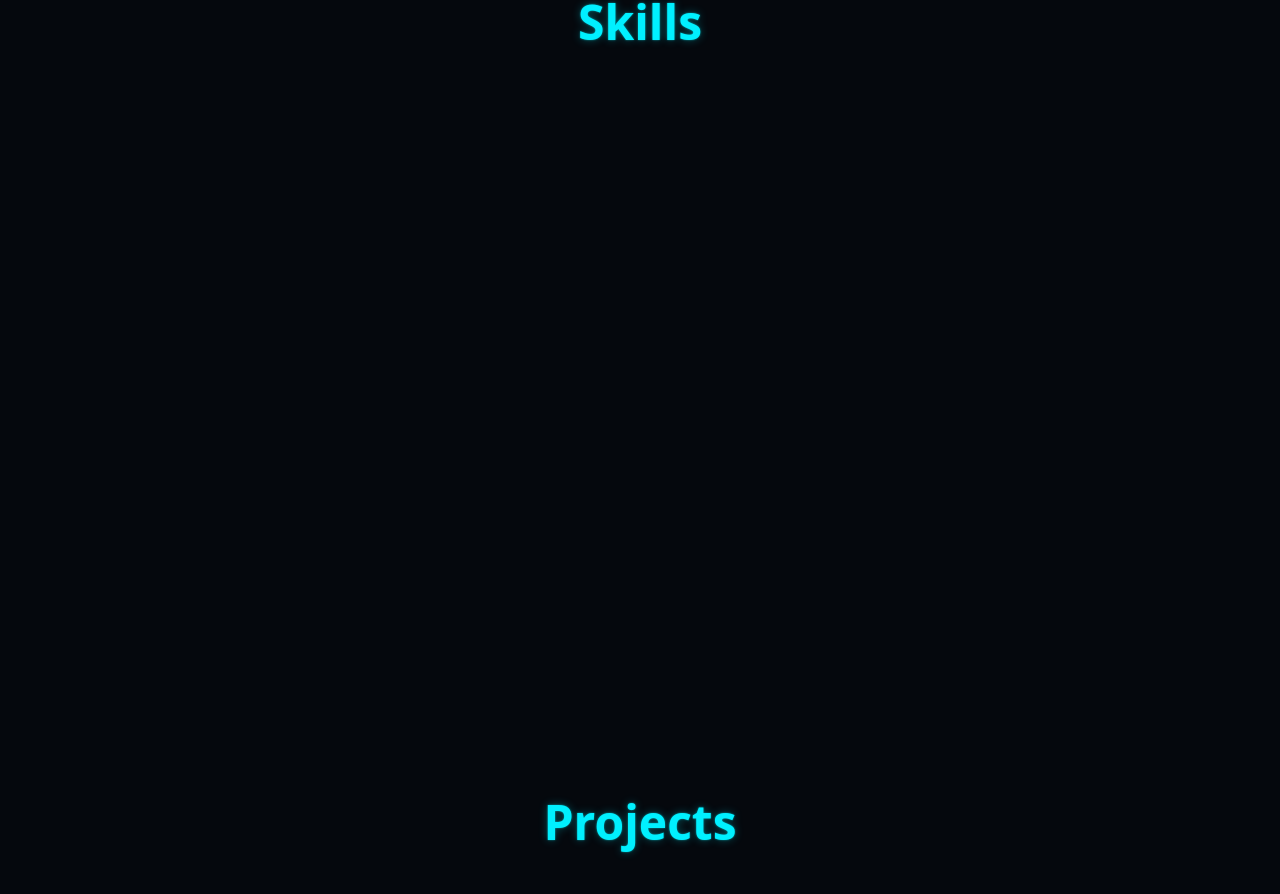
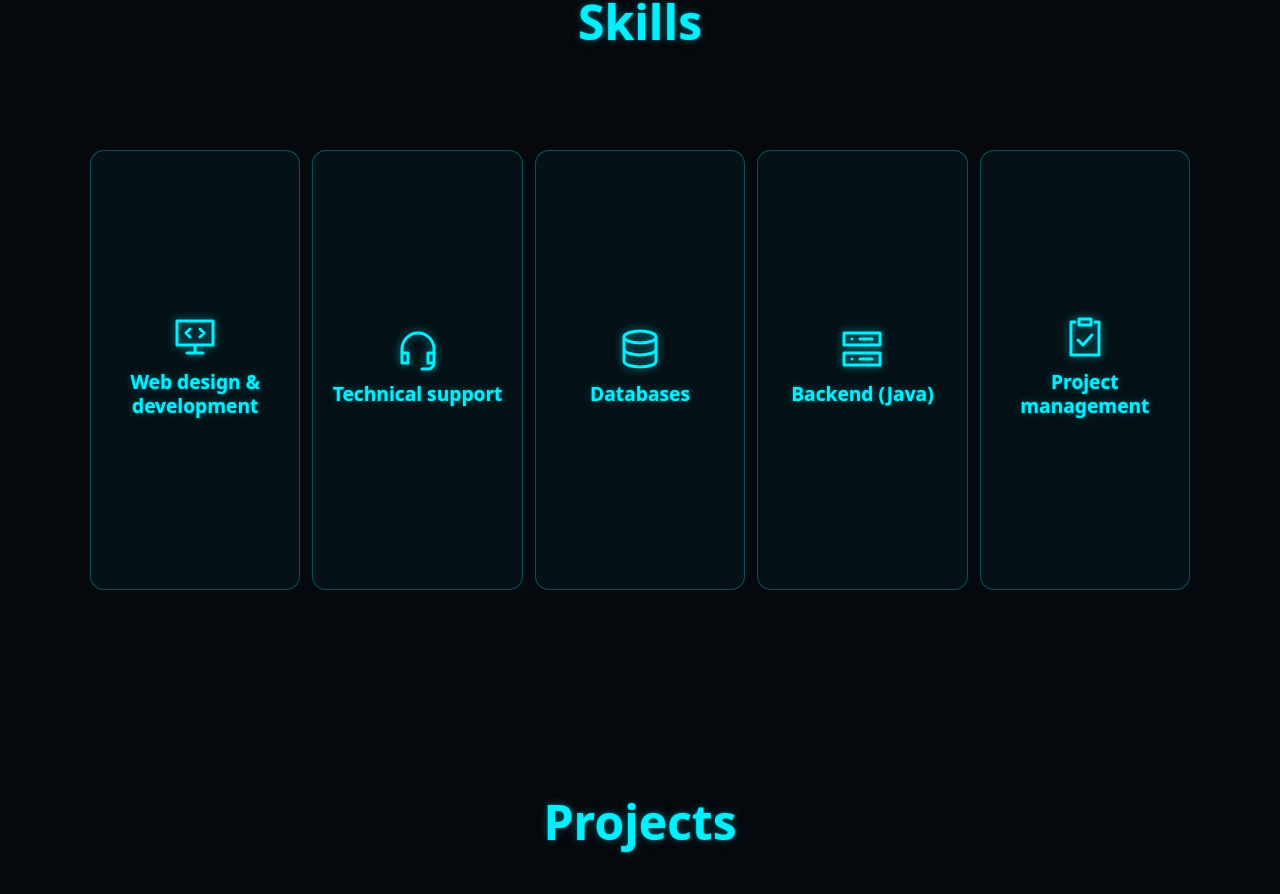
Before and after one commit to olegkoltsovace-source/Portfolio, a Vue app: page / in a window 1280 px wide. Shown: the part 900-1794 px from the top of the page. Built offline with nearby package versions, Linux system fonts and the light colour scheme; what @tsparticles/vue3 would draw is missing.

Commit message:
Add Skills section

```diff
--- a/src/components/SkillsSection.vue
+++ b/src/components/SkillsSection.vue
@@ -1,10 +1,303 @@
 <template>
   <!-- The id ("skills") is passed in from App.vue and lands on this <section> -->
-  <section class="section section--content skills">
+  <section ref="sectionEl" class="section section--content skills">
     <h2 class="section-title">Skills</h2>
 
     <div class="section-body">
-      <!-- Skills content goes here -->
+      <!-- One panel per skill. Hover (or tap on a phone) grows one panel and reveals its details. -->
+      <div ref="gridEl" class="skills-grid" @mouseleave="active = null">
+        <button
+          v-for="(skill, i) in skills"
+          :key="skill.name"
+          class="skill"
+          :class="{ active: active === i }"
+          :aria-expanded="active === i"
+          @mouseenter="active = i"
+          @focus="active = i"
+          @click="active = i"
+        >
+          <svg class="skill-icon" viewBox="0 0 24 24" aria-hidden="true">
+            <path :d="skill.icon" />
+          </svg>
+          <span class="skill-name">{{ skill.name }}</span>
+          <span class="skill-details">
+            <span class="skill-details-inner">
+              <span class="skill-text">{{ skill.text }}</span>
+              <span class="skill-tags"
+                ><span v-for="tag in skill.tags" :key="tag" class="tag">{{
+                  tag
+                }}</span></span
+              >
+            </span>
+          </span>
+        </button>
+      </div>
     </div>
   </section>
 </template>
+
+<script setup>
+import { ref, onMounted, onBeforeUnmount } from "vue";
+import gsap from "gsap";
+
+// ── The skills: plain words first, technologies small underneath ──
+const skills = [
+  {
+    name: "Web design & development",
+    text: "Websites and web apps that look good and work on every screen.",
+    tags: ["Vue", "JavaScript", "GSAP", "Figma"],
+    icon: "M3 4h18v12H3z M8 20h8 M12 16v4 M9.5 8 7.5 10l2 2 M14.5 8l2 2-2 2", // monitor with </>
+  },
+  {
+    name: "Technical support",
+    text: "Solving users' problems quickly and keeping systems running.",
+    tags: ["Linnworks", "ERP", "Troubleshooting"],
+    icon: "M4 14v-2a8 8 0 0 1 16 0v2 M4 14h3v5H4z M17 14h3v5h-3z M20 19a3 3 0 0 1-3 3h-3", // headset
+  },
+  {
+    name: "Databases",
+    text: "Keeping data organised, accurate and easy to find.",
+    tags: ["PostgreSQL", "SQL"],
+    icon: "M4 6c0-1.7 3.6-3 8-3s8 1.3 8 3-3.6 3-8 3-8-1.3-8-3z M4 6v12c0 1.7 3.6 3 8 3s8-1.3 8-3V6 M4 12c0 1.7 3.6 3 8 3s8-1.3 8-3", // database cylinder
+  },
+  {
+    name: "Backend (Java)",
+    text: "The logic behind the scenes: accounts, orders and integrations.",
+    tags: ["Java", "Spring Boot", "Docker", "GitLab CI"],
+    icon: "M3 4h18v6H3z M3 14h18v6H3z M7 7h.01 M7 17h.01 M11 7h6 M11 17h6", // server stack
+  },
+  {
+    name: "Project management",
+    text: "Planning, coordinating and delivering projects on time, from first idea to launch.",
+    tags: ["Planning", "Client communication", "Deadlines"],
+    icon: "M9 3h6v3H9z M7 4.5H5V21h14V4.5h-2 M8.5 13.5l2.5 2.5 4.5-5", // clipboard with a tick
+  },
+];
+
+const active = ref(null); // index of the expanded panel (null = none)
+const sectionEl = ref(null);
+const gridEl = ref(null);
+const reducedMotion = window.matchMedia(
+  "(prefers-reduced-motion: reduce)",
+).matches;
+let introTl = null;
+let observer = null;
+
+// ── Intro: the panels fly in from all sides and lock together,
+//    then a neon pulse runs through them ("connected"). ──
+const playIntro = () => {
+  const panels = gridEl.value.querySelectorAll(".skill");
+  introTl?.kill();
+  gsap.set(panels, { clearProps: "all" });
+
+  introTl = gsap.timeline({
+    onStart: () => gsap.set(gridEl.value, { pointerEvents: "none" }), // no hovering while they fly
+    onComplete: () => {
+      gsap.set(gridEl.value, { clearProps: "pointerEvents" });
+      gsap.set(panels, { clearProps: "all" }); // hand control back to the CSS hover effect
+    },
+  });
+
+  introTl
+    .from(panels, {
+      x: (i) => (i % 2 ? 1 : -1) * gsap.utils.random(250, 450), // left or right side
+      y: (i) => (i < panels.length / 2 ? -1 : 1) * gsap.utils.random(150, 300), // top or bottom
+      rotation: () => gsap.utils.random(-30, 30),
+      scale: 0.3,
+      opacity: 0,
+      filter: "blur(10px)",
+      duration: 1.1,
+      ease: "expo.out",
+      stagger: 0.12,
+    })
+    .to(
+      panels,
+      {
+        boxShadow: "0 0 28px rgba(0, 240, 255, 0.7)",
+        borderColor: "rgba(0, 240, 255, 1)",
+        duration: 0.25,
+        ease: "power2.out",
+        stagger: 0.1,
+        yoyo: true,
+        repeat: 1,
+      },
+      "-=0.3",
+    );
+};
+
+// Hide the panels while the section is off screen, so the intro can play again
+const hidePanels = () => {
+  introTl?.kill();
+  active.value = null;
+  gsap.set(gridEl.value.querySelectorAll(".skill"), { opacity: 0 });
+};
+
+onMounted(() => {
+  if (reducedMotion) return; // just show the panels, no intro
+  hidePanels();
+  // Play the intro every time the section scrolls into view
+  observer = new IntersectionObserver(
+    ([entry]) => (entry.isIntersecting ? playIntro() : hidePanels()),
+    { threshold: 0.5 },
+  );
+  observer.observe(sectionEl.value);
+});
+
+onBeforeUnmount(() => {
+  observer?.disconnect();
+  introTl?.kill();
+});
+</script>
+
+<style scoped>
+/* ── Layout: stacked strips on portrait screens (phones, tablets held upright),
+      side-by-side panels on landscape screens (desktops, phones held sideways) ── */
+.skills-grid {
+  display: flex;
+  flex-direction: column;
+  gap: clamp(8px, 1.5vh, 16px);
+  width: 100%;
+  height: 100%;
+  max-height: 600px;
+}
+
+@media (orientation: landscape) and (min-width: 560px) {
+  .skills-grid {
+    flex-direction: row;
+    max-height: 440px;
+  }
+}
+
+/* ── One panel ── */
+.skill {
+  flex: 1 1 0; /* all panels share the space equally... */
+  min-width: 0;
+  min-height: 0;
+  overflow: hidden;
+
+  display: flex;
+  flex-direction: column;
+  align-items: center;
+  justify-content: center;
+  gap: clamp(4px, 1.2vh, 12px);
+  padding: clamp(8px, 2vh, 24px) clamp(6px, 1.5vw, 24px);
+
+  font: inherit;
+  color: var(--neon-cyan);
+  text-align: center;
+  background: rgba(0, 240, 255, 0.04);
+  border: 1px solid rgba(0, 240, 255, 0.3);
+  border-radius: 14px;
+  cursor: pointer;
+
+  transition:
+    flex-grow 0.5s cubic-bezier(0.22, 1, 0.36, 1),
+    border-color 0.3s ease,
+    background 0.3s ease;
+}
+
+/* ...until one is active: it grows and pushes the others aside */
+.skill.active {
+  flex-grow: 4; /* stacked strips: the open one gets 4x the height */
+  border-color: var(--neon-cyan);
+  background: rgba(0, 240, 255, 0.08);
+  box-shadow: 0 0 14px rgba(0, 240, 255, 0.35);
+}
+
+/* Side by side: 2.5x the width is enough, and leaves room for the other names */
+@media (orientation: landscape) and (min-width: 560px) {
+  .skill.active {
+    flex-grow: 2.5;
+  }
+}
+
+.skill-icon {
+  flex-shrink: 0;
+  width: clamp(22px, min(5vw, 6vh), 48px);
+  height: auto;
+  fill: none;
+  stroke: currentColor;
+  stroke-width: 1.5;
+  stroke-linecap: round;
+  stroke-linejoin: round;
+  filter: drop-shadow(0 0 4px rgba(0, 240, 255, 0.6));
+}
+
+.skill-name {
+  font-size: clamp(0.75rem, min(1.5vw, 2.8vh), 1.3rem);
+  /* Very narrow panels (small phones held sideways): break a long word like
+     "development" onto two lines instead of cutting it off */
+  hyphens: auto;
+  overflow-wrap: anywhere;
+  font-weight: 700;
+  line-height: 1.25;
+  text-shadow: var(--glow-cyan);
+}
+
+/* ── Details: hidden (0 height) until the panel is active ──
+   Closing: text fades out immediately.
+   Opening: wait until the panel has (almost) finished growing, open the space,
+   and only THEN fade the text in (so nothing is seen half-cut while it opens). */
+.skill-details {
+  display: grid;
+  grid-template-rows: 0fr;
+  opacity: 0;
+  /* Keep the text on its own layer the whole time. Without this, Windows switches
+     the text smoothing at the end of the fade, which looks like a small twitch. */
+  will-change: opacity;
+  transition:
+    grid-template-rows 0.3s ease,
+    opacity 0.15s ease;
+}
+
+.skill.active .skill-details {
+  grid-template-rows: 1fr;
+  opacity: 1;
+  transition:
+    grid-template-rows 0.25s cubic-bezier(0.22, 1, 0.36, 1) 0.15s,
+    opacity 0.3s ease 0.5s; /* starts only after the panel has fully stopped growing */
+}
+
+.skill-details-inner {
+  min-height: 0;
+  overflow: hidden;
+  display: flex;
+  flex-direction: column;
+  align-items: center;
+  gap: clamp(6px, 1.2vh, 12px);
+}
+
+.skill-text {
+  max-width: 32ch;
+  font-size: clamp(0.8rem, min(1.8vw, 2.4vh), 1.05rem);
+  line-height: 1.4;
+  color: rgba(0, 240, 255, 0.8);
+}
+
+.skill-tags {
+  display: flex;
+  flex-wrap: wrap;
+  justify-content: center;
+  gap: 6px;
+}
+
+.tag {
+  padding: 3px 9px;
+  font-size: clamp(0.65rem, min(1.4vw, 1.9vh), 0.8rem);
+  white-space: nowrap;
+  background: rgba(
+    0,
+    240,
+    255,
+    0.12
+  ); /* soft filled pill instead of an outline */
+  border-radius: 999px;
+}
+
+@media (prefers-reduced-motion: reduce) {
+  .skill,
+  .skill-details {
+    transition-duration: 0.01s;
+  }
+}
+</style>
```
